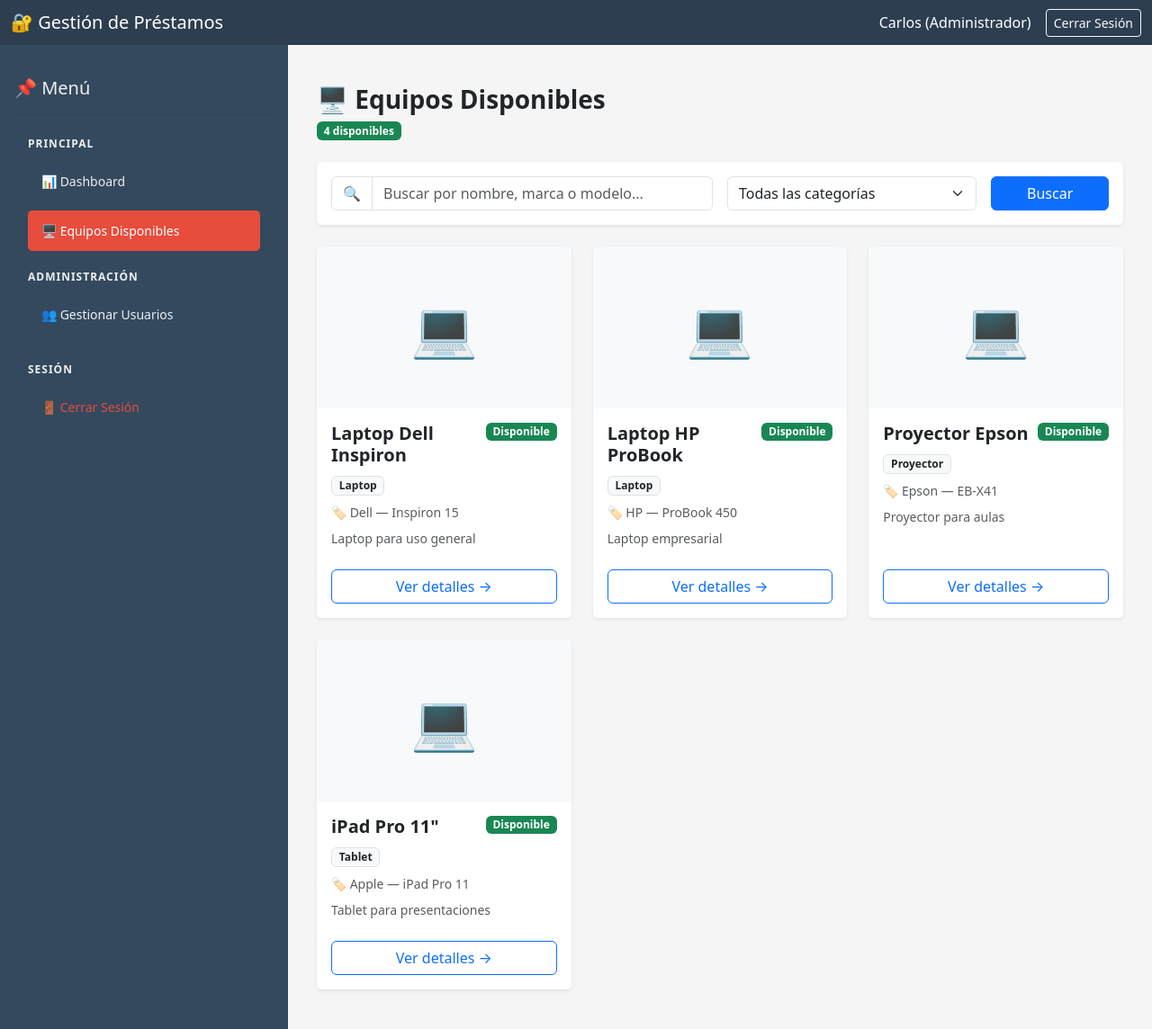
After one commit to josepdf123/proyectoDosPrestamos, a Django app: page /equipos/ in a window 1280 px wide. The commit adds this page. Shown: the whole page at 90% size. Run offline with Django 5.2, Linux system fonts and the light colour scheme; a user stored in the database is signed in; data comes from the database, SQL or seed files in the repository; both versions use the stored data as it was after the commit.

Commit message:
UH6: Visualización de equipos disponibles. Modelos Equipo/Categoría, vistas, URLs y templates con búsqueda por nombre y detalle de equipo.

```diff
--- a/accounts/models.py
+++ b/accounts/models.py
@@ -109,3 +109,57 @@ class Usuario(AbstractBaseUser, PermissionsMixin):
         if self.idRol:
             return self.idRol.get_descripcion_display()
         return 'Sin Rol'
+
+
+# ─── UH6: INVENTARIO DE EQUIPOS ──────────────────────────────────────────────
+
+class CategoriaEquipo(models.Model):
+    nombre = models.CharField(max_length=100, verbose_name='Categoría')
+    descripcion = models.TextField(blank=True, null=True, verbose_name='Descripción')
+
+    def __str__(self):
+        return self.nombre
+
+    class Meta:
+        verbose_name = 'Categoría'
+        verbose_name_plural = 'Categorías'
+
+
+class Equipo(models.Model):
+    ESTADO_CHOICES = [
+        ('disponible', 'Disponible'),
+        ('prestado', 'Prestado'),
+        ('mantenimiento', 'En Mantenimiento'),
+        ('dañado', 'Dañado'),
+        ('dado_de_baja', 'Dado de Baja'),
+    ]
+
+    nombre = models.CharField(max_length=150, verbose_name='Nombre')
+    categoria = models.ForeignKey(
+        CategoriaEquipo,
+        on_delete=models.SET_NULL,
+        null=True,
+        blank=True,
+        verbose_name='Categoría'
+    )
+    descripcion = models.TextField(blank=True, null=True, verbose_name='Descripción')
+    marca = models.CharField(max_length=100, blank=True, null=True, verbose_name='Marca')
+    modelo = models.CharField(max_length=100, blank=True, null=True, verbose_name='Modelo')
+    numero_serie = models.CharField(max_length=100, blank=True, null=True, unique=True, verbose_name='Número de Serie')
+    estado = models.CharField(
+        max_length=20,
+        choices=ESTADO_CHOICES,
+        default='disponible',
+        verbose_name='Estado'
+    )
+    imagen = models.ImageField(upload_to='equipos/', blank=True, null=True, verbose_name='Imagen')
+    creado_en = models.DateTimeField(auto_now_add=True)
+    actualizado_en = models.DateTimeField(auto_now=True)
+
+    def __str__(self):
+        return f'{self.nombre} ({self.get_estado_display()})'
+
+    class Meta:
+        verbose_name = 'Equipo'
+        verbose_name_plural = 'Equipos'
+        ordering = ['nombre']
--- a/accounts/templates/accounts/base.html
+++ b/accounts/templates/accounts/base.html
@@ -85,6 +85,13 @@
                         </a>
                     </div>
 
+                    <!-- UH6: Equipos disponibles (visible para todos los roles) -->
+                    <div class="sidebar-item">
+                        <a href="{% url 'equipos_disponibles' %}" class="sidebar-link {% if request.resolver_match.url_name == 'equipos_disponibles' or request.resolver_match.url_name == 'equipo_detalle' %}active{% endif %}">
+                            🖥️ Equipos Disponibles
+                        </a>
+                    </div>
+
                     <!-- MENÚ ADMINISTRADOR -->
                     {% if request.user.idRol.descripcion == 'administrador' %}
                         <div class="menu-title">Administración</div>
--- /dev/null
+++ b/accounts/templates/accounts/equipos_disponibles.html
@@ -0,0 +1,133 @@
+{% extends 'accounts/base.html' %}
+
+{% block title %}Equipos Disponibles{% endblock %}
+
+{% block content %}
+<div class="container-fluid py-4">
+
+    <!-- Encabezado -->
+    <div class="d-flex justify-content-between align-items-center mb-4">
+        <div>
+            <h3 class="fw-bold mb-1">🖥️ Equipos Disponibles</h3>
+            <p class="text-muted mb-0">
+                <span class="badge bg-success">{{ total_disponibles }} disponibles</span>
+            </p>
+        </div>
+    </div>
+
+    <!-- Buscador y filtros CA3 -->
+    <div class="card border-0 shadow-sm mb-4">
+        <div class="card-body">
+            <form method="GET" class="row g-3">
+                <div class="col-md-6">
+                    <div class="input-group">
+                        <span class="input-group-text bg-white">🔍</span>
+                        <input type="text" name="busqueda" class="form-control"
+                               placeholder="Buscar por nombre, marca o modelo..."
+                               value="{{ busqueda }}">
+                    </div>
+                </div>
+                <div class="col-md-4">
+                    <select name="categoria" class="form-select">
+                        <option value="">Todas las categorías</option>
+                        {% for cat in categorias %}
+                            <option value="{{ cat.id }}" {% if categoria_filtro == cat.id|stringformat:"s" %}selected{% endif %}>
+                                {{ cat.nombre }}
+                            </option>
+                        {% endfor %}
+                    </select>
+                </div>
+                <div class="col-md-2 d-grid">
+                    <button type="submit" class="btn btn-primary">Buscar</button>
+                </div>
+            </form>
+        </div>
+    </div>
+
+    <!-- Resultado búsqueda -->
+    {% if busqueda %}
+    <div class="alert alert-info">
+        🔍 Resultados para: <strong>"{{ busqueda }}"</strong> — {{ equipos.count }} encontrado(s)
+        <a href="{% url 'equipos_disponibles' %}" class="float-end text-decoration-none">✖ Limpiar</a>
+    </div>
+    {% endif %}
+
+    <!-- CA1: Lista de equipos disponibles -->
+    {% if equipos %}
+    <div class="row row-cols-1 row-cols-md-3 g-4">
+        {% for equipo in equipos %}
+        <div class="col">
+            <div class="card h-100 border-0 shadow-sm equipo-card">
+                <!-- Imagen o placeholder -->
+                {% if equipo.imagen %}
+                    <img src="{{ equipo.imagen.url }}" class="card-img-top"
+                         style="height: 180px; object-fit: cover;" alt="{{ equipo.nombre }}">
+                {% else %}
+                    <div class="card-img-top bg-light d-flex align-items-center justify-content-center"
+                         style="height: 180px; font-size: 60px;">
+                        💻
+                    </div>
+                {% endif %}
+
+                <div class="card-body">
+                    <div class="d-flex justify-content-between align-items-start mb-2">
+                        <h5 class="card-title fw-bold mb-0">{{ equipo.nombre }}</h5>
+                        <span class="badge bg-success">Disponible</span>
+                    </div>
+
+                    {% if equipo.categoria %}
+                        <span class="badge bg-light text-dark border mb-2">{{ equipo.categoria.nombre }}</span>
+                    {% endif %}
+
+                    {% if equipo.marca or equipo.modelo %}
+                    <p class="text-muted small mb-2">
+                        {% if equipo.marca %}🏷️ {{ equipo.marca }}{% endif %}
+                        {% if equipo.modelo %} — {{ equipo.modelo }}{% endif %}
+                    </p>
+                    {% endif %}
+
+                    {% if equipo.descripcion %}
+                    <p class="card-text text-muted small">
+                        {{ equipo.descripcion|truncatechars:80 }}
+                    </p>
+                    {% endif %}
+                </div>
+
+                <!-- CA2: Botón ver detalle -->
+                <div class="card-footer bg-white border-0 pb-3">
+                    <a href="{% url 'equipo_detalle' equipo.pk %}"
+                       class="btn btn-outline-primary w-100">
+                        Ver detalles →
+                    </a>
+                </div>
+            </div>
+        </div>
+        {% endfor %}
+    </div>
+
+    {% else %}
+    <!-- Sin resultados -->
+    <div class="text-center py-5">
+        <div style="font-size: 64px;">📭</div>
+        <h5 class="mt-3 text-muted">
+            {% if busqueda %}
+                No se encontraron equipos para "{{ busqueda }}"
+            {% else %}
+                No hay equipos disponibles por el momento
+            {% endif %}
+        </h5>
+        {% if busqueda %}
+        <a href="{% url 'equipos_disponibles' %}" class="btn btn-outline-secondary mt-3">
+            Ver todos los equipos
+        </a>
+        {% endif %}
+    </div>
+    {% endif %}
+
+</div>
+
+<style>
+.equipo-card { transition: transform 0.2s, box-shadow 0.2s; }
+.equipo-card:hover { transform: translateY(-4px); box-shadow: 0 8px 25px rgba(0,0,0,0.12) !important; }
+</style>
+{% endblock %}
--- a/accounts/urls.py
+++ b/accounts/urls.py
@@ -16,4 +16,9 @@ urlpatterns = [
     path('usuarios/crear/', views.usuario_crear_view, name='usuario_crear'),
     path('usuarios/editar/<int:pk>/', views.usuario_editar_view, name='usuario_editar'),
     path('usuarios/eliminar/<int:pk>/', views.usuario_eliminar_view, name='usuario_eliminar'),
+
+        # UH6 - Visualización de equipos disponibles
+    path('equipos/', views.equipos_disponibles_view, name='equipos_disponibles'),
+    path('equipos/<int:pk>/', views.equipo_detalle_view, name='equipo_detalle'),
+
 ]
--- a/accounts/views.py
+++ b/accounts/views.py
@@ -8,6 +8,9 @@ from django.contrib.auth.decorators import login_required
 from django.views.decorators.http import require_http_methods
 from datetime import timedelta
 import uuid
+
+from .models import Usuario, Rol, Equipo, CategoriaEquipo
+
 
 from .forms import LoginForm, RecuperacionContraseñaForm, RestablecerContraseñaForm, UsuarioCreationForm, UsuarioEditForm
 from .models import Usuario, Rol
@@ -328,3 +331,44 @@ def usuario_eliminar_view(request, pk):
 
 # Importar Q para búsquedas
 from django.db.models import Q
+
+
+# ─── UH6: VISUALIZACIÓN DE EQUIPOS DISPONIBLES ───────────────────────────────
+
+@login_required(login_url='/login/')
+def equipos_disponibles_view(request):
+    """UH6 CA1 y CA3: Ver equipos disponibles y buscar por nombre"""
+    equipos = Equipo.objects.filter(estado='disponible').order_by('nombre')
+
+    # CA3: Búsqueda por nombre
+    busqueda = request.GET.get('busqueda', '').strip()
+    if busqueda:
+        equipos = equipos.filter(
+            Q(nombre__icontains=busqueda) |
+            Q(marca__icontains=busqueda) |
+            Q(modelo__icontains=busqueda) |
+            Q(categoria__nombre__icontains=busqueda)
+        )
+
+    # Filtro por categoría
+    categoria_filtro = request.GET.get('categoria', '')
+    if categoria_filtro:
+        equipos = equipos.filter(categoria__id=categoria_filtro)
+
+    categorias = CategoriaEquipo.objects.all()
+
+    context = {
+        'equipos': equipos,
+        'categorias': categorias,
+        'busqueda': busqueda,
+        'categoria_filtro': categoria_filtro,
+        'total_disponibles': Equipo.objects.filter(estado='disponible').count(),
+    }
+    return render(request, 'accounts/equipos_disponibles.html', context)
+
+
+@login_required(login_url='/login/')
+def equipo_detalle_view(request, pk):
+    """UH6 CA2: Ver detalle de un equipo específico"""
+    equipo = get_object_or_404(Equipo, pk=pk, estado='disponible')
+    return render(request, 'accounts/equipo_detalle.html', {'equipo': equipo})
--- a/config/settings.py
+++ b/config/settings.py
@@ -79,3 +79,7 @@ EMAIL_USE_TLS = True
 EMAIL_HOST_USER = 'recovpass000@gmail.com'        # ← tu correo Gmail
 EMAIL_HOST_PASSWORD = 'arajkkxlafyseqrb'      # ← contraseña de aplicación (sin espacios)
 DEFAULT_FROM_EMAIL = 'recovpass000@gmail.com'     # ← mismo correo
+
+import os
+MEDIA_URL = '/media/'
+MEDIA_ROOT = os.path.join(BASE_DIR, 'media')
--- a/config/urls.py
+++ b/config/urls.py
@@ -2,13 +2,13 @@ from django.contrib import admin
 from django.urls import path, include
 from django.shortcuts import redirect
 from django.contrib.auth import views as auth_views
+from django.conf import settings
+from django.conf.urls.static import static
 
 urlpatterns = [
     path('admin/', admin.site.urls),
     path('', lambda request: redirect('login'), name='home'),
     path('', include('accounts.urls')),
-
-    # URLs de recuperación de contraseña (Django las maneja automáticamente)
     path('password-reset/',
         auth_views.PasswordResetView.as_view(
             template_name='accounts/password_reset.html',
@@ -37,4 +37,4 @@ urlpatterns = [
         ),
         name='password_reset_complete'
     ),
-]
+] + static(settings.MEDIA_URL, document_root=settings.MEDIA_ROOT)
```
Also changed, not shown: accounts/templates/accounts/dashboard.html (+46 -131 lines), accounts/templates/accounts/equipo_detalle.html (added, +78 -0 lines), accounts/migrations/0003_categoriaequipo_equipo.py (added), db.sqlite3.
